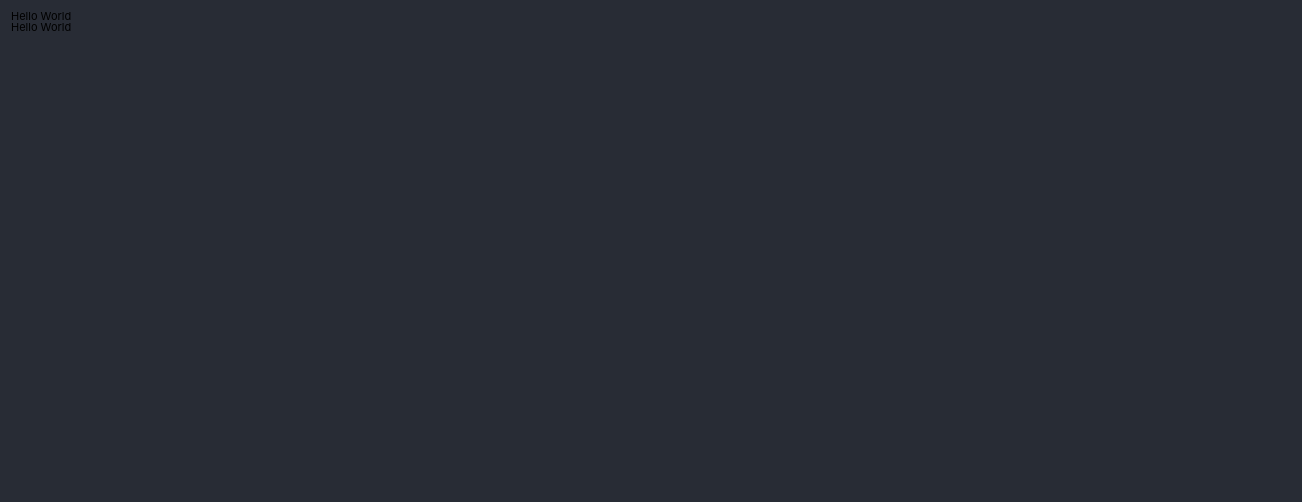
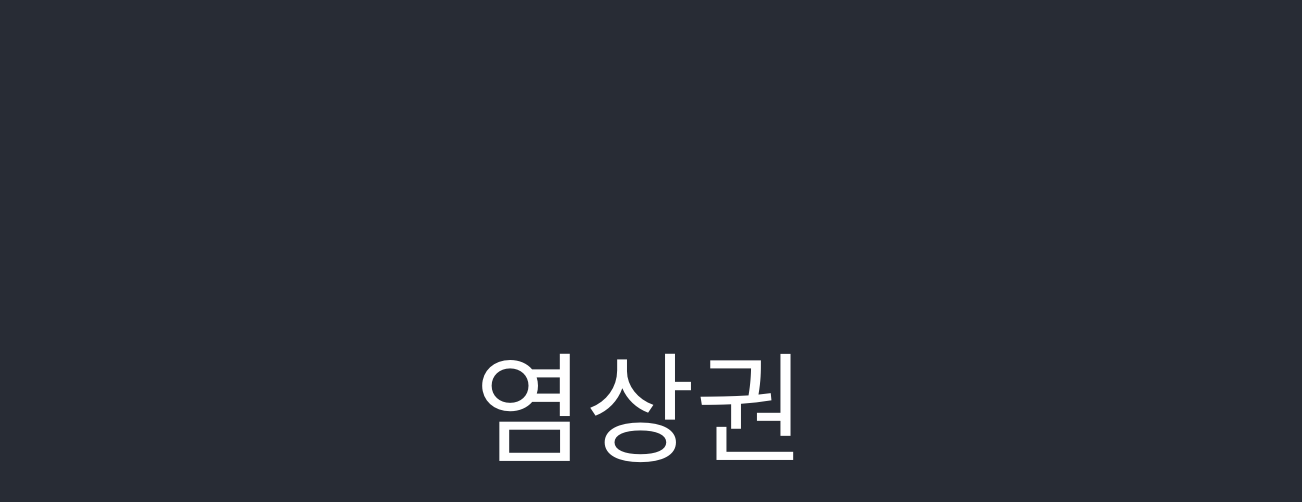
Before and after one commit to Yummy-sk/Yummy_SK, a Next.js app: page / in a window 1280 px wide. Shown: the top 502 px of the page, 1302 px wide, since content can reach past the window. Built offline with nearby package versions, Linux system fonts and the light colour scheme.

Commit message:
feat: text scroll fade-in fade-out

```diff
--- /dev/null
+++ b/components/Intro/index.tsx
@@ -0,0 +1,32 @@
+import { useEffect } from 'react';
+import * as S from './style';
+
+export function Intro() {
+  const scrollLogic = ({ allText }: { allText: NodeListOf<Element> }) => {
+    const scrollBox = document.querySelector('.scroll-box') as Element;
+    const dis = window.pageYOffset / ((scrollBox.offsetHeight - window.innerHeight) / 4);
+    const gap = 1;
+    allText.forEach(function (arr: any, index) {
+      arr.style = '--progress:' + Math.max(0, dis - index * gap) + '';
+    });
+  };
+
+  useEffect(() => {
+    const allText = document.querySelectorAll('.text');
+
+    window.addEventListener('scroll', () => scrollLogic({ allText }));
+
+    return () => window.removeEventListener('scroll', () => scrollLogic({ allText }));
+  }, []);
+
+  return (
+    <S.Container className="scroll-box">
+      <S.Wrapper>
+        <p className="text a">염상권</p>
+        <p className="text b">Yemmy-sk</p>
+        <p className="text c">Front End Developer</p>
+        <p className="text d">Fuck up</p>
+      </S.Wrapper>
+    </S.Container>
+  );
+}
--- /dev/null
+++ b/components/Intro/style.tsx
@@ -0,0 +1,75 @@
+import styled, { keyframes } from 'styled-components';
+
+const firstInOut = keyframes`
+  0% {
+    opacity: 1;
+    transform: translateY(calc(-50% + 50px));
+  }
+  30% {
+    opacity: 1;
+    transform: translateY(calc(-50% + 0px));
+  }
+  70% {
+    opacity: 1;
+    transform: translateY(calc(-50% + 0px));
+  }
+  100% {
+    opacity: 0;
+    transform: translateY(calc(-50% - 50px));
+  }
+`;
+
+const remainInOut = keyframes`
+  0% {
+    opacity: 0;
+    transform: translateY(calc(-50% + 50px));
+  }
+  30% {
+    opacity: 1;
+    transform: translateY(calc(-50% + 0px));
+  }
+  70% {
+    opacity: 1;
+    transform: translateY(calc(-50% + 0px));
+  }
+  100% {
+    opacity: 0;
+    transform: translateY(calc(-50% - 50px));
+  }
+
+`;
+
+export const Container = styled.section`
+  width: 100%;
+  height: 5000px;
+`;
+
+export const Wrapper = styled.div`
+  position: fixed;
+  left: 0;
+  top: 0;
+
+  width: 100%;
+  height: 100vh;
+
+  .text {
+    position: absolute;
+    left: 0;
+    top: 45%;
+    width: 100%;
+    text-align: center;
+    color: #fff;
+    font-size: 120px;
+  }
+
+  .text.a {
+    animation: ${firstInOut} 1s linear forwards paused;
+    animation-delay: calc(var(--progress) * -1s);
+  }
+  .text.b,
+  .text.c,
+  .text.d {
+    animation: ${remainInOut} 1s linear forwards paused;
+    animation-delay: calc(var(--progress) * -1s);
+  }
+`;
--- a/components/index.ts
+++ b/components/index.ts
@@ -1 +1,2 @@
 export { Layout } from 'components/Layout';
+export { Intro } from 'components/Intro';
--- a/pages/index.tsx
+++ b/pages/index.tsx
@@ -1,18 +1,16 @@
 import type { NextPage } from 'next';
+import { Intro } from 'components/Intro';
 import styled from 'styled-components';
 
 const Container = styled.div`
   width: 100%;
   height: 100%;
-
-  padding: 1rem;
 `;
 
 const Home: NextPage = () => {
   return (
     <Container>
-      <h1>Hello World</h1>
-      <h1>Hello World</h1>
+      <Intro />
     </Container>
   );
 };
```
